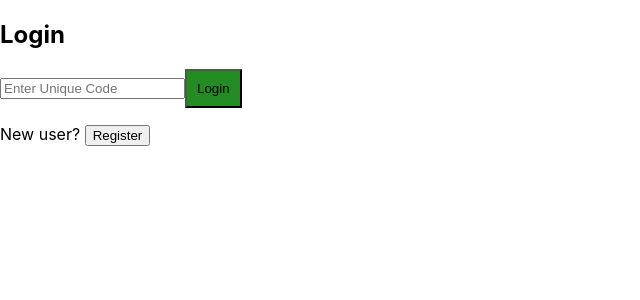
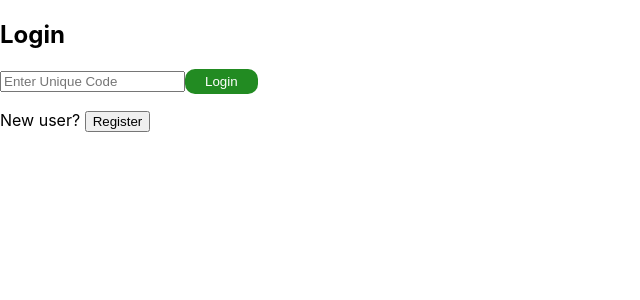
Before and after one commit to Sahani26/nop-chat-new, a React (Create React App) app in the folder frontend/: page / in a window 1280 px wide. Shown: the top 300 px of the page, without its empty margins (0-640 px from the left). Built offline with nearby package versions, Linux system fonts and the light colour scheme.

Commit message:
Update style.css

```diff
--- a/frontend/src/style/style.css
+++ b/frontend/src/style/style.css
@@ -1,4 +1,22 @@
 .bt{
-    padding: 10px;
-    background-color: forestgreen;
+  background-color: #228b22;
+    padding: 5px 20px;
+    border: none;
+    border-radius: 10px;
+    color: #fff;;
 }
+
+ul li {
+    padding: 2px 10px;
+}
+ul {
+    list-style: none;
+    padding: 0 5px;
+}
+ul li:nth-child(odd) {
+    background-color: #f2f2f2; /* Light gray for odd items */
+}
+
+ul li:nth-child(even) {
+    background-color: #e6e6e6; /* Slightly darker gray for even items */
+}
```
